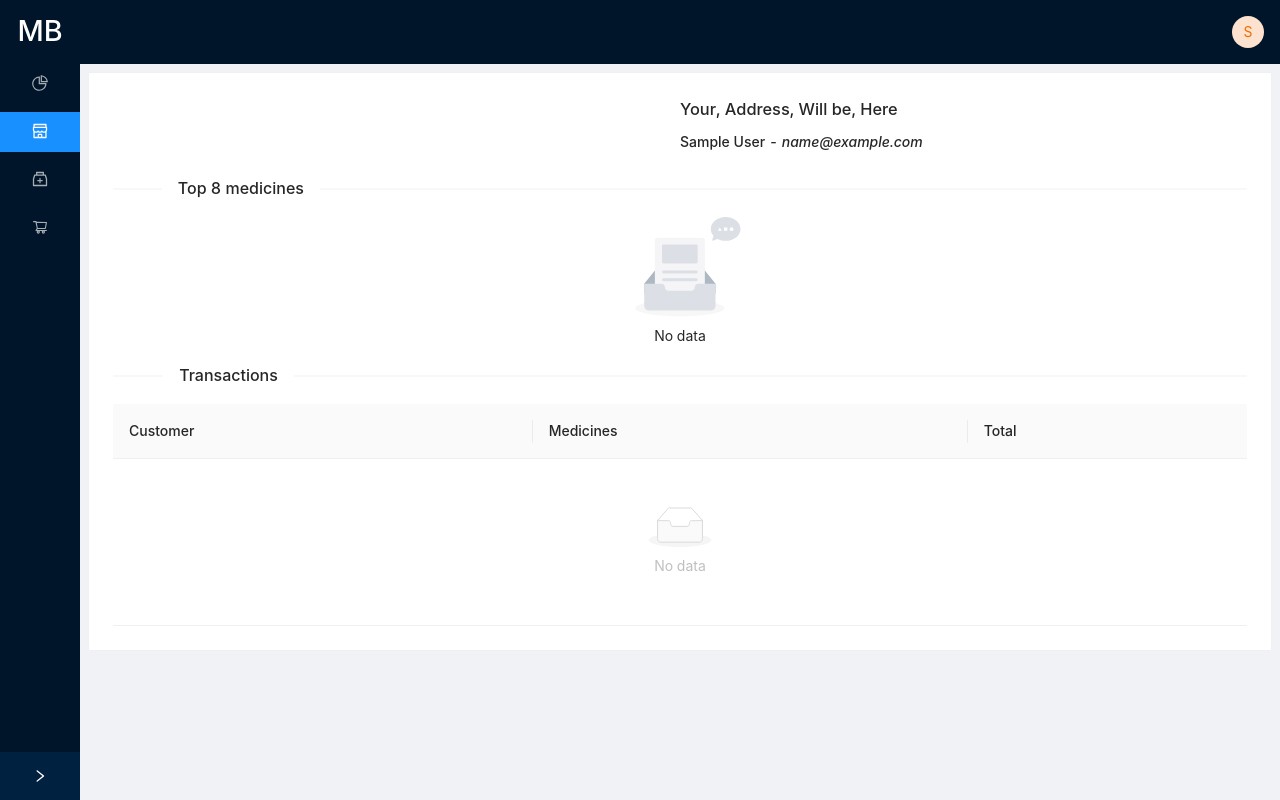
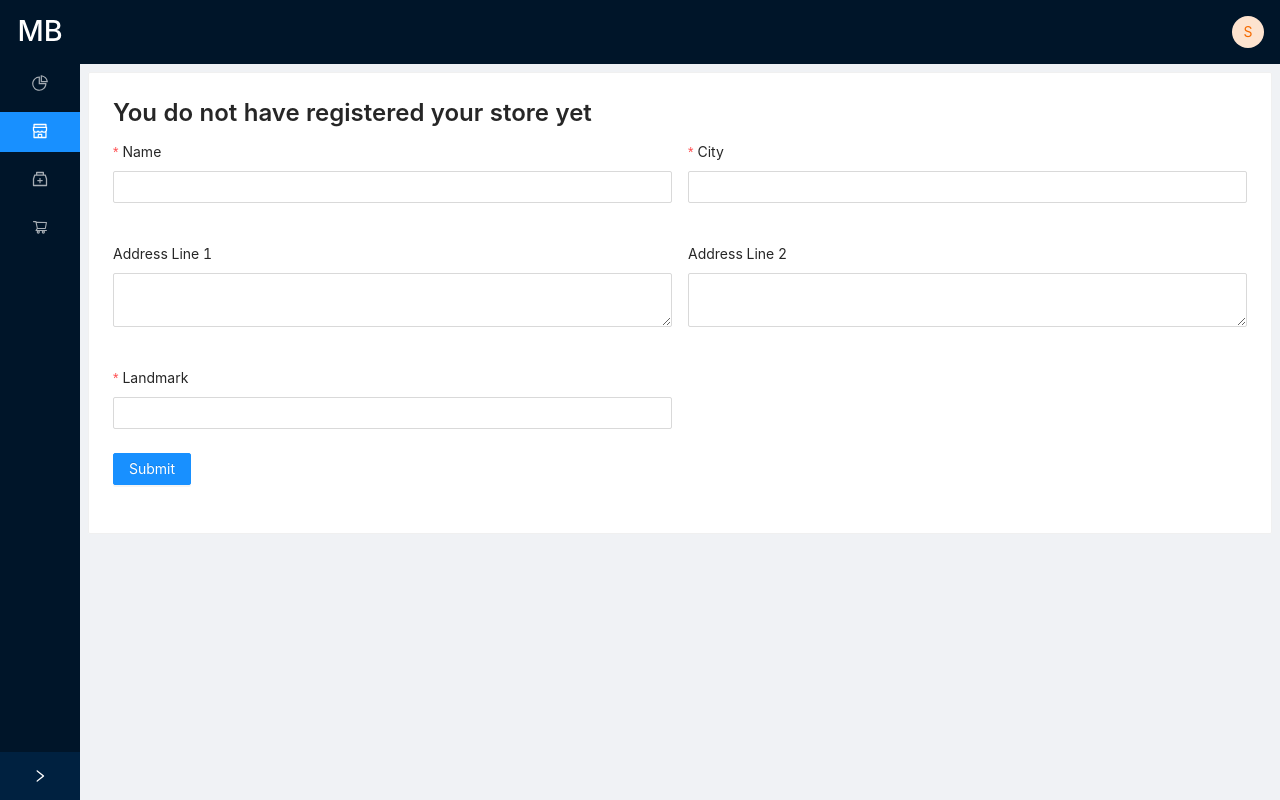
Before and after one commit to Dparmar006/medbox-admin, a React app: page /my-store in a window 1280 px wide. Built offline with nearby package versions, Linux system fonts and the light colour scheme; sample sign-in values are in the browser's storage.

Commit message:
Fixed minor bugs

```diff
--- a/src/pages/MyStore/MyStore.js
+++ b/src/pages/MyStore/MyStore.js
@@ -2,9 +2,11 @@ import { Card, Col, Divider, Empty, Row, Table, Tag, Typography } from 'antd'
 import React, { useEffect, useState } from 'react'
 import { useDispatch } from 'react-redux'
 import { useSelector } from 'react-redux'
+import { Link } from 'react-router-dom'
 import { getMedicines } from '../../redux/medicines'
 import { getTransactions } from '../../redux/transactions'
 import { DEFAULT_GUTTER } from '../../util/constants'
+import RegisterStores from '../Stores/RegisterStores'
 
 const MyStore = () => {
   const dispatch = useDispatch()
@@ -30,7 +32,11 @@ const MyStore = () => {
     )
   }
 
-  return (
+  return !store._id ? (
+    <React.Fragment>
+      <RegisterStores />
+    </React.Fragment>
+  ) : (
     <React.Fragment>
       <Card>
         <Row>
@@ -38,9 +44,11 @@ const MyStore = () => {
             <Typography.Title>{store.name}</Typography.Title>
           </Col>
           <Col xl={12} md={12} xs={24}>
-            <h3>{`${store?.address?.landmark || 'Your'}, ${store.address
-              .addressLine1 || 'Address'}, ${store.address.addressLine2 ||
-              'Will be'}, ${store.address.city || 'Here'}`}</h3>
+            <h3>{`${store?.address?.landmark || 'Your'}, ${
+              store.address.addressLine1 || 'Address'
+            }, ${store.address.addressLine2 || 'Will be'}, ${
+              store.address.city || 'Here'
+            }`}</h3>
 
             <h4>
               {`${user.firstName} ${user.lastName}`} - <i> {user.email} </i>
@@ -51,7 +59,14 @@ const MyStore = () => {
         <Row gutter={DEFAULT_GUTTER}>
           {!medicines.isLoading && medicines.list.length === 0 ? (
             <Col xl={24} xs={24}>
-              <Empty  />
+              <Empty
+                description={
+                  <Typography.Title level={4}>
+                    No medicines available, Please{' '}
+                    <Link to={'/add-medicines'}>Add medicines</Link>
+                  </Typography.Title>
+                }
+              />
             </Col>
           ) : (
             medicines.list.map(medicine => (
@@ -79,7 +94,7 @@ const MyStore = () => {
         </Row>
         <Divider orientation='left'>Transactions</Divider>
         <Table
-        loading={transactions.isLoading}
+          loading={transactions.isLoading}
           columns={[
             {
               title: 'Customer',
--- a/src/pages/Stores/RegisterStores.js
+++ b/src/pages/Stores/RegisterStores.js
@@ -1,33 +1,38 @@
 import React from 'react'
-import { Form, Input, Button, Row, Col, message, Card } from 'antd'
+import { Form, Input, Button, Row, Col, message, Card, Typography } from 'antd'
 import api from '../../util/api'
 import { DEFAULT_GUTTER } from '../../util/constants'
+import { useDispatch } from 'react-redux'
+import { setStore } from '../../redux/store/index'
 
 const RegisterStores = () => {
   const [form] = Form.useForm()
-
+  const dispatch = useDispatch()
   const onFinish = async values => {
     try {
       const res = await api.post('/stores', values)
       if (res.status === 201) {
         message.success(res?.data?.message)
+        console.log(res?.data)
+        dispatch(setStore(res?.data?.store))
         form.resetFields()
       } else {
         message.success(res?.response?.data?.message)
       }
     } catch (err) {
-      message.error(err?.response.message)
+      message.error(err?.response?.data?.message)
     }
   }
 
   return (
     <Card style={{ margin: 'auto' }}>
+      <Typography.Title level={3}>
+        You do not have registered your store yet
+      </Typography.Title>
       <Form name='add-medicine-form' onFinish={onFinish} layout='vertical'>
         <Row
           gutter={DEFAULT_GUTTER}
           style={{ height: '100%' }}
-          // justify='space-between'
-          // align='middle'
         >
           <Col xl={12} md={24} xs={24}>
             <Form.Item
```
